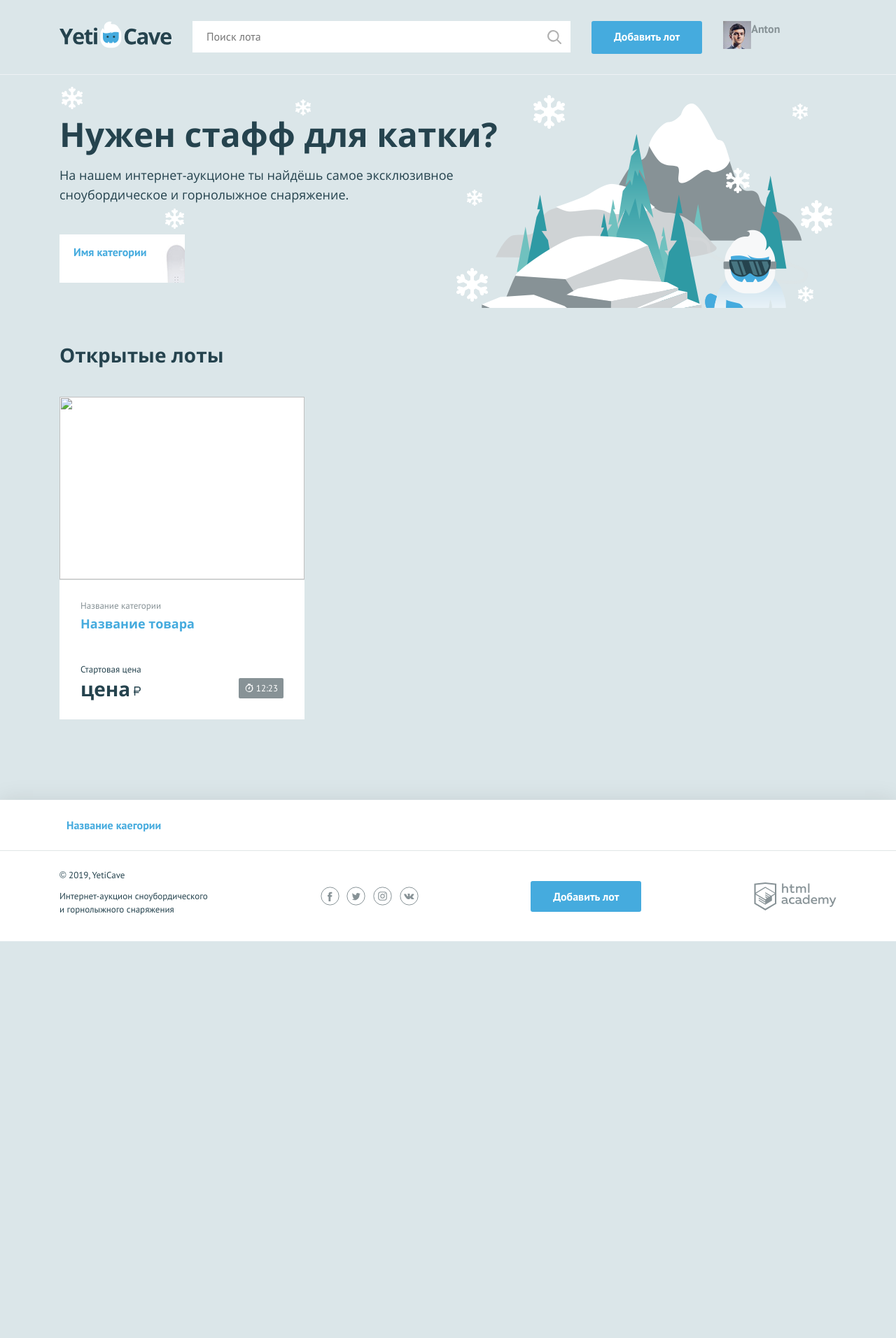
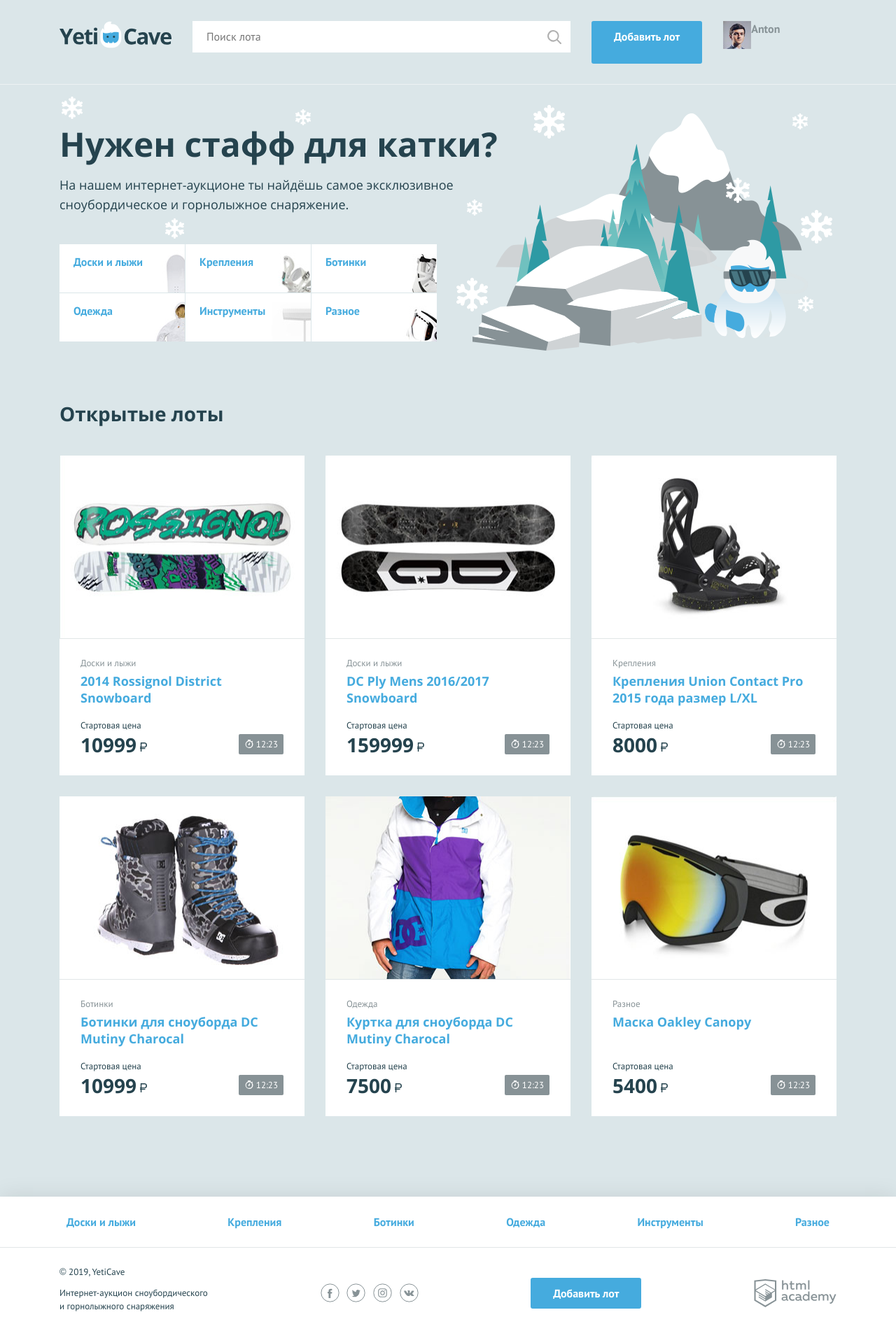
Before and after one commit to Ilin-Anton/yeti-ilin, a PHP site: page / in a window 1280 px wide. Shown: the whole page at 70% size. Before the commit the page ends 1345 px from the top, so only its background shows below. Run offline with PHP 8.4, Linux system fonts and the light colour scheme.

Commit message:
Second task

```diff
--- a/index.php
+++ b/index.php
@@ -2,8 +2,18 @@
 $is_auth = rand(0, 1);
 
 $user_name = 'Anton'; // укажите здесь ваше имя
+
+$Cat=['boards'=>'Доски и лыжи', 'attachment'=>'Крепления', 'boots'=>'Ботинки', 'clothing'=>'Одежда', 'tools'=>'Инструменты', 'other'=>'Разное'];
+$Lots=[
+['A'=>'2014 Rossignol District Snowboard', 'B'=>'Доски и лыжи', 'C'=>10999, 'D'=>'img/lot-1.jpg'],
+['A'=>'DC Ply Mens 2016/2017 Snowboard', 'B'=>'Доски и лыжи', 'C'=>159999, 'D'=>'img/lot-2.jpg'],
+['A'=>'Крепления Union Contact Pro 2015 года размер L/XL', 'B'=>'Крепления', 'C'=>8000, 'D'=>'img/lot-3.jpg'],
+['A'=>'Ботинки для сноуборда DC Mutiny Charocal', 'B'=>'Ботинки', 'C'=>10999, 'D'=>'img/lot-4.jpg'],
+['A'=>'Куртка для сноуборда DC Mutiny Charocal', 'B'=>'Одежда', 'C'=>7500, 'D'=>'img/lot-5.jpg'],
+['A'=>'Маска Oakley Canopy', 'B'=>'Разное', 'C'=>5400, 'D'=>'img/lot-6.jpg'],
+];
 ?>
-<!DOCTYPE html>
+<!DOCTYPE html
 <html lang="ru">
 <head>
     <meta charset="UTF-8">
@@ -60,10 +70,15 @@ $user_name = 'Anton'; // укажите здесь ваше имя
         <h2 class="promo__title">Нужен стафф для катки?</h2>
         <p class="promo__text">На нашем интернет-аукционе ты найдёшь самое эксклюзивное сноубордическое и горнолыжное снаряжение.</p>
         <ul class="promo__list">
-            <!--заполните этот список из массива категорий-->
-            <li class="promo__item promo__item--boards">
-                <a class="promo__link" href="pages/all-lots.html">Имя категории</a>
+            <?php
+            foreach ($Cat as $key => $value) {
+            ?>
+            <li class="promo__item promo__item--<?=$key?>">
+            <a class="promo__link" href="pages/all-lots.html"><?=$value?></a>
             </li>
+            <?php
+            }
+            ?>
         </ul>
     </section>
     <section class="lots">
@@ -71,18 +86,20 @@ $user_name = 'Anton'; // укажите здесь ваше имя
             <h2>Открытые лоты</h2>
         </div>
         <ul class="lots__list">
-            <!--заполните этот список из массива с товарами-->
+            <?php
+            foreach ($Lots as $key => $value) {
+            ?>
             <li class="lots__item lot">
                 <div class="lot__image">
-                    <img src="" width="350" height="260" alt="">
+                    <img src="<?=$value[D]?>" width="350" height="260" alt="">
                 </div>
                 <div class="lot__info">
-                    <span class="lot__category">Название категории</span>
-                    <h3 class="lot__title"><a class="text-link" href="pages/lot.html">Название товара</a></h3>
+                    <span class="lot__category"><?=$value[B]?></span>
+                    <h3 class="lot__title"><a class="text-link" href="pages/lot.html"><?=$value[A]?></a></h3>
                     <div class="lot__state">
                         <div class="lot__rate">
                             <span class="lot__amount">Стартовая цена</span>
-                            <span class="lot__cost">цена<b class="rub">р</b></span>
+                            <span class="lot__cost"><?=$value[C]?><b class="rub">р</b></span>
                         </div>
                         <div class="lot__timer timer">
                             12:23
@@ -90,6 +107,10 @@ $user_name = 'Anton'; // укажите здесь ваше имя
                     </div>
                 </div>
             </li>
+            <?php
+            }
+            ?>
+
         </ul>
     </section>
 </main>
@@ -98,10 +119,15 @@ $user_name = 'Anton'; // укажите здесь ваше имя
 <footer class="main-footer">
     <nav class="nav">
         <ul class="nav__list container">
-            <!--заполните этот список из массива категорий-->
+            <?php
+            foreach ($Cat as $key => $value) {
+            ?>
             <li class="nav__item">
-                <a href="pages/all-lots.html">Название каегории</a>
+            <a href="pages/all-lots.html"><?=$value?></a>
             </li>
+            <?php
+            }
+            ?>
         </ul>
     </nav>
     <div class="main-footer__bottom container">
```
Lines whose indentation alone changed are shown as unchanged.
